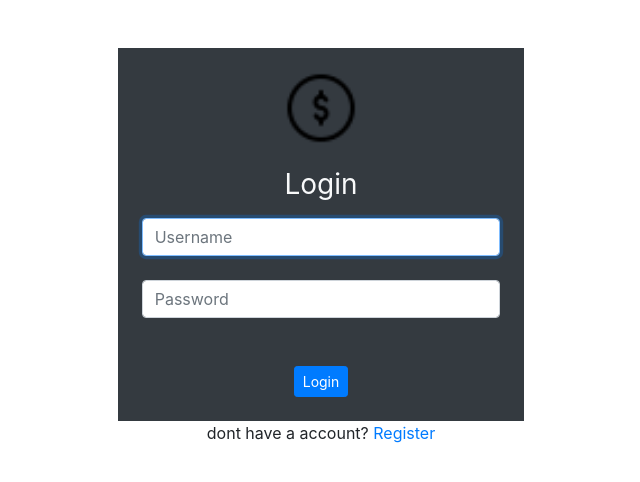
After one commit to ShashikaDanasekara/Customer-Management-System-Django, a Django app: page /login/ in a window 1280 px wide. The commit adds this page. Shown: the top 482 px of the page, without its empty margins (319-959 px from the left). Run offline with Django 3.2, Linux system fonts and the light colour scheme; some libraries are stand-ins or nearby versions.

Commit message:
login logout forms

```diff
--- /dev/null
+++ b/accounts/templates/login.html
@@ -0,0 +1,54 @@
+{% load static %}
+
+
+<!DOCTYPE html>
+<html lang="en">
+<head>
+<meta charset="UTF-8">
+<meta name="viewport" content="width=device-width, initial-scale=1.0">
+<meta http-equiv="X-UA-Compatible" content="ie=edge">
+<meta name="Description" content="Enter your description here"/>
+<link rel="stylesheet" href="https://cdnjs.cloudflare.com/ajax/libs/twitter-bootstrap/4.6.0/css/bootstrap.min.css">
+<link rel="stylesheet" href="https://cdnjs.cloudflare.com/ajax/libs/font-awesome/5.15.4/css/all.min.css">
+<link rel="stylesheet" href="assets/css/style.css">
+<link rel="stylesheet" href="{% static './css/main.css' %}">
+
+<title>Login</title>
+</head>
+<body>
+
+    <div class="row d-flex justify-content-center text-center">
+        <div class="col-2"></div>
+        <div class="col-4">
+            <form method="POST" class="form-signin bg-dark text-light p-4 mt-5">
+
+                {% csrf_token %}
+                <img class="mb-4" src="{% static './images/logo.png' %}" alt="" width="72" height="72">
+                <h1 class="h3 mb-3 font-weight-normal">Login</h1>
+
+                <label for="username" class="sr-only">Username</label>
+                <input type="text" name="username" id="username" class="form-control" placeholder="Username" required autofocus>
+                <br>
+                <label for="password" class="sr-only">Password</label>
+                <input type="password" name="password" id="password" class="form-control" placeholder="Password" required>
+
+                <br>
+
+                {% for message in messages %}
+                    <p>{{message}}</p>
+                {% endfor %}
+
+                <br>
+                <input class="btn btn-sm btn-primary" type="submit" value="Login"/>
+            </form>
+            <p>dont have a account? <a href="{% url 'register' %}">Register</a></p>
+        </div>
+        <div class="col-2"></div>
+    </div>
+
+
+<script src="https://cdnjs.cloudflare.com/ajax/libs/jquery/3.5.1/jquery.slim.min.js"></script>
+<script src="https://cdnjs.cloudflare.com/ajax/libs/popper.js/1.16.1/umd/popper.min.js"></script>
+<script src="https://cdnjs.cloudflare.com/ajax/libs/twitter-bootstrap/4.6.0/js/bootstrap.min.js"></script>
+</body>
+</html>
--- a/accounts/templates/main.html
+++ b/accounts/templates/main.html
@@ -22,8 +22,6 @@
         {% endblock %}
     </div>
 
-
-    <hr>
     {% include 'footer.html'%}
 
 <script src="https://cdnjs.cloudflare.com/ajax/libs/jquery/3.5.1/jquery.slim.min.js"></script>
--- a/accounts/templates/navbar.html
+++ b/accounts/templates/navbar.html
@@ -15,5 +15,8 @@
           <a class="nav-link" href="{% url 'products' %}">Products</a>
         </li>
       </ul>
+
+      <span class="text-light mr-3">Hello, {{request.user |capfirst }}</span>
+      <span><a class="btn btn-outline-danger" href="{% url 'logout' %}">Logout</a></span>
     </div>
   </nav>
--- a/accounts/urls.py
+++ b/accounts/urls.py
@@ -2,6 +2,10 @@ from django.urls import path
 from . import views
 
 urlpatterns = [
+    path('register/',views.register, name="register"),
+    path('login/',views.login, name="login"),
+    path('logout/',views.logout, name="logout"),
+
     path('',views.home, name="home"),
     path('products/',views.products,name="products"),
     path('customer/<str:pk>/',views.customer,name="customer"),
--- a/accounts/views.py
+++ b/accounts/views.py
@@ -1,10 +1,58 @@
 from django.shortcuts import render,redirect
 from django.forms import inlineformset_factory
+
 from .models import *
-from .forms import OrderFrom
+from .forms import OrderFrom,CreateUserForm
 from .filters import OrderFilter
 
+from django.contrib.auth import authenticate
+from django.contrib.auth import login as auth_login
+from django.contrib.auth import logout as auth_logout
+from django.contrib import messages
+
+from django.contrib.auth.decorators import login_required
+
 # Create your views here.
+
+def register(request):
+    if request.user.is_authenticated:
+        return redirect('home')
+    else:
+        form = CreateUserForm()
+
+        if request.method == "POST":
+            form = CreateUserForm(request.POST)
+            if form.is_valid():
+                form.save()
+                return redirect('login')
+
+        context = {"form":form}
+        return render(request, 'register.html',context)
+
+def login(request):
+    if request.user.is_authenticated:
+        return redirect('home')
+    else:
+        if request.method == "POST":
+            username = request.POST.get('username')
+            password = request.POST.get('password')
+            user = authenticate(request,username=username,password=password)
+
+            if user is not None:
+                auth_login(request, user)
+                return redirect('home')
+            else:
+                messages.info(request,"user name or password is incorrect!")
+
+        context = {}
+        return render(request, 'login.html',context)
+
+@login_required(login_url='login')
+def logout(request):
+    auth_logout(request)
+    return redirect('login')
+
+@login_required(login_url='login')
 def home(request):
     orders = Order.objects.all()
     customers = Customer.objects.all()
@@ -24,11 +72,13 @@ def home(request):
 
     return render(request , 'dashboard.html',context)
 
+@login_required(login_url='login')
 def products(request):
     products = Product.objects.all()
     context = {"products":products}
     return render(request , 'products.html',context)
 
+@login_required(login_url='login')
 def customer(request,pk):
     customer = Customer.objects.get(id=pk)
     orders = customer.order_set.all()
@@ -46,6 +96,7 @@ def customer(request,pk):
 
     return render(request , 'customer.html',context)
 
+@login_required(login_url='login')
 def create_order(request):
     form = OrderFrom()
 
@@ -60,6 +111,7 @@ def create_order(request):
 
     return render(request,'order_form.html',context)
 
+@login_required(login_url='login')
 def create_single_order(request,pk):
     OrderFormSet = inlineformset_factory(Customer,Order,fields=('product','status'),extra=5)
     customer = Customer.objects.get(id=pk)
@@ -76,6 +128,7 @@ def create_single_order(request,pk):
 
     return render(request,'order_form.html',context)
 
+@login_required(login_url='login')
 def update_order(request,pk):
     order = Order.objects.get(id=pk)
     form = OrderFrom(instance=order)
@@ -90,6 +143,7 @@ def update_order(request,pk):
     context = {"form":form}
     return render(request,'order_form.html',context)
 
+@login_required(login_url='login')
 def delete_order(request,pk):
     order = Order.objects.get(id=pk)
 
```
Also changed, not shown: accounts/forms.py (+10 -0 lines), accounts/templates/footer.html (+49 -4 lines), accounts/templates/order_form.html (+16 -23 lines), accounts/templates/register.html (added, +59 -0 lines), db.sqlite3.
